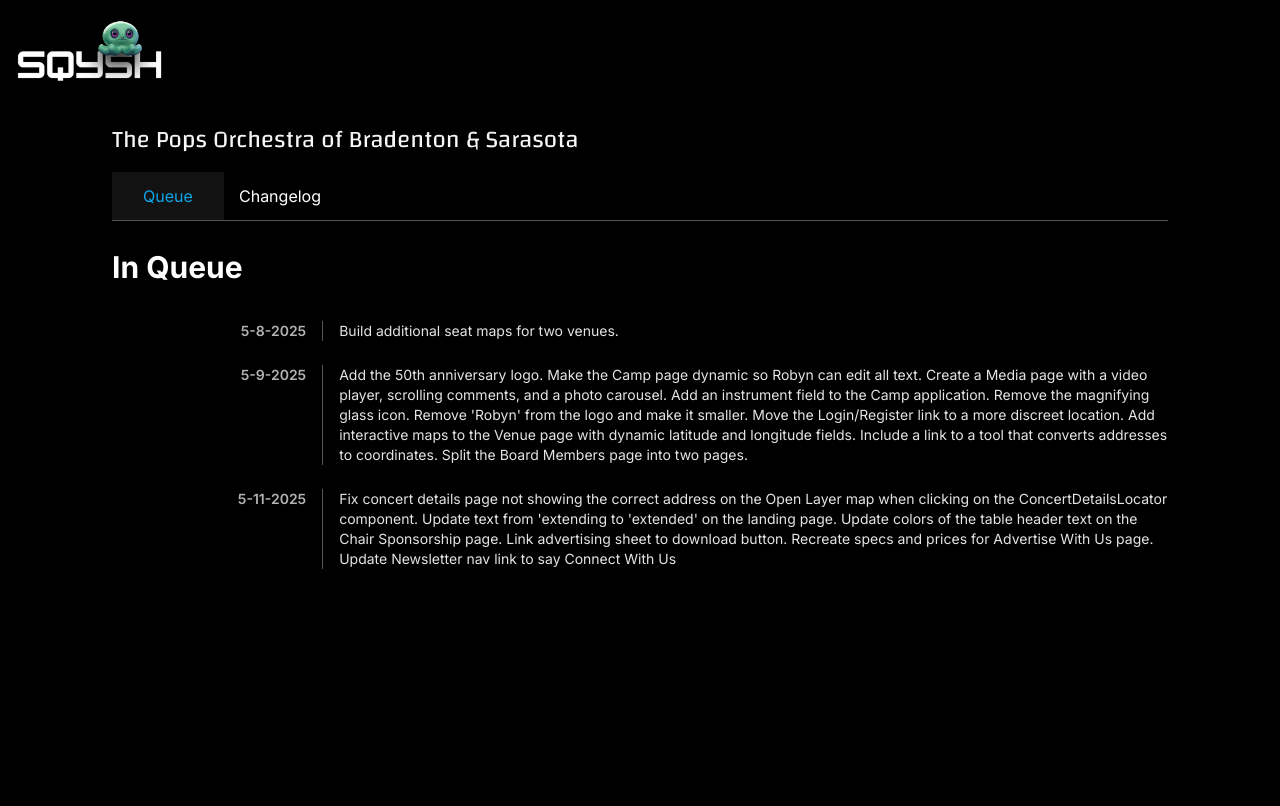
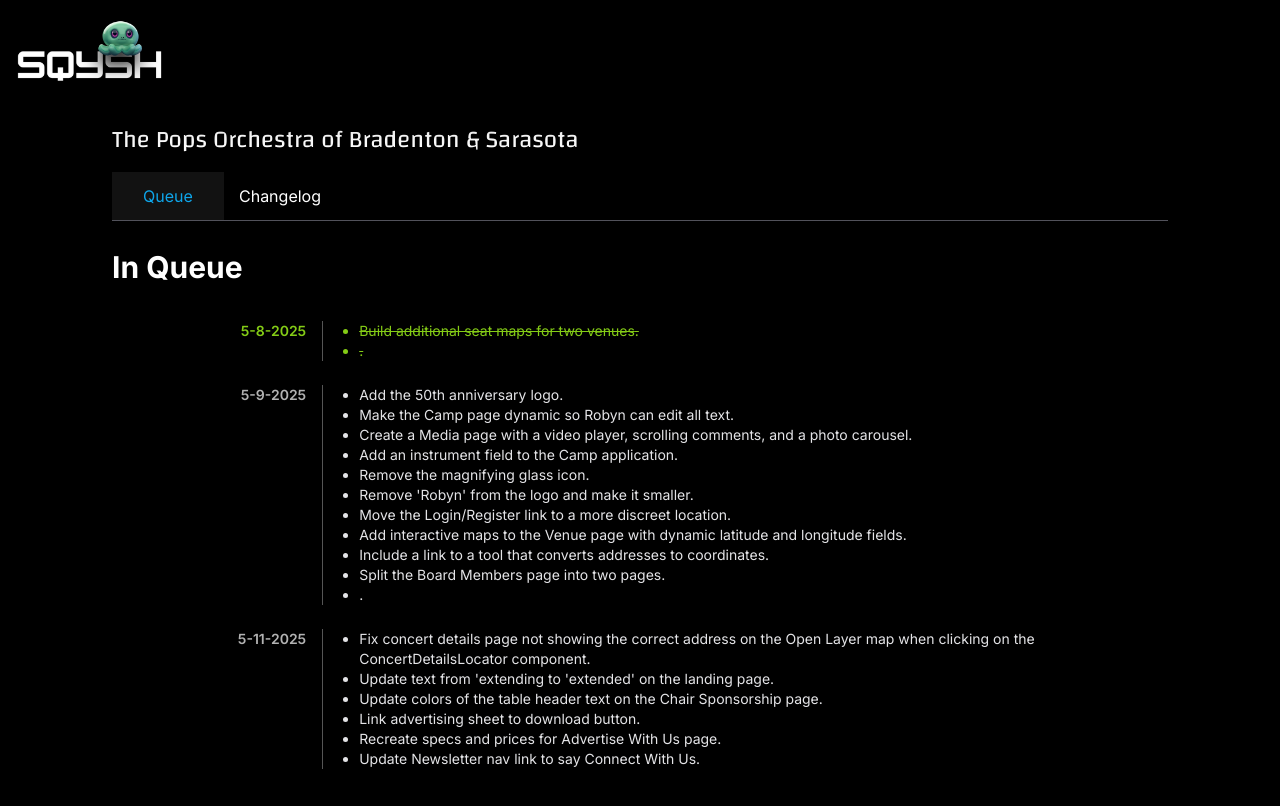
Before and after one commit to rowgregory/sqysh, a Next.js app: page /clients/pops/queue in a window 1280 px wide. Shown: the top 806 px of the page. Built offline with nearby package versions, Linux system fonts and the light colour scheme; a web font is replaced by a local one.

Commit message:
chore(pops):Update pops changelog with first completed item

```diff
--- a/app/clients/garcon/changelog/page.tsx
+++ b/app/clients/garcon/changelog/page.tsx
@@ -37,7 +37,7 @@ const changelogData = [
   {
     date: "5-12-2025",
     message:
-      "Upload first video of house made basil aioli to Facebook and Instagram ~ 9am. Follow everyone back on Instagram who followed us within the past two days. Reply back to Instagram message who was from a first time customer yesterday who raved about the restaurant and will be back. Emailed Keenan a second time to respond about the Salem 8th graders semi formal dance pizza proposition.",
+      "Upload first video of house made basil aioli to Facebook and Instagram ~ 9am. Follow everyone back on Instagram who followed us within the past two days. Reply back to Instagram message who was from a first time customer yesterday who raved about the restaurant and will be back. Emailed Keenan a second time to respond about the Salem 8th graders semi formal dance pizza proposition. Add 7 second TikTok and Snapchat Basil Aioli short video. Created facebook post to let poeple know to follow us on TikTok & Snapchat. Replied to Carol's comment on Facebook. Add the Basil Aoili short video to Facebook & Instagram stories.",
   },
 ];
 
--- a/app/clients/pops/queue/page.tsx
+++ b/app/clients/pops/queue/page.tsx
@@ -2,8 +2,10 @@ import React from "react";
 
 const queueData = [
   {
-    date: " 5-8-2025",
+    date: "5-8-2025",
     message: `Build additional seat maps for two venues.`,
+    isCompleted: true,
+    completeTime: "May 12, 2025",
   },
   {
     date: " 5-9-2025",
@@ -19,19 +21,37 @@ const PopsQueue = () => {
   return (
     <>
       <h1 className="text-3xl font-bold mb-6">In Queue</h1>
-      <div className="flex flex-col">
+      <ul className="flex flex-col">
         {queueData?.map((queue, i) => (
-          <div
+          <li
             key={i}
-            className="grid grid-cols-[1fr_4fr] gap-y-4 py-3 text-[#b2b2b2] font-lato text-sm"
+            className="list-desc grid grid-cols-[1fr_4fr] gap-y-4 py-3 text-[#b2b2b2] font-lato text-sm"
           >
-            <div className="font-semibold text-right pr-4 border-r border-[#555]">
+            <div
+              className={`${
+                queue.isCompleted ? "text-lime-500" : ""
+              } font-semibold text-right pr-4 border-r border-[#555]`}
+            >
               {queue.date}
             </div>
-            <div className="pl-4 text-zinc-200">{queue.message}</div>
-          </div>
+            <div
+              className={`${
+                queue.isCompleted
+                  ? "text-lime-500 line-through"
+                  : "text-zinc-200"
+              } pl-4`}
+            >
+              <ul className="list-disc pl-5">
+                {queue.message.split(".").map((sentence, index) => (
+                  <li key={index} className="text-sm ">
+                    {sentence.trim()}.
+                  </li>
+                ))}
+              </ul>
+            </div>
+          </li>
         ))}
-      </div>
+      </ul>
     </>
   );
 };
--- /dev/null
+++ b/app/clients/rosie-paws/deadlines/page.tsx
@@ -0,0 +1,7 @@
+import React from "react";
+
+const Deadlines = () => {
+  return <div></div>;
+};
+
+export default Deadlines;
```
